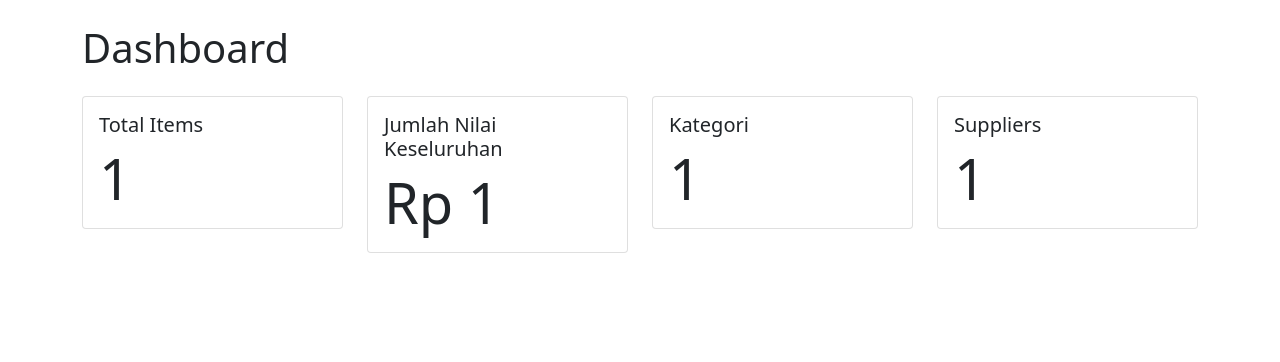
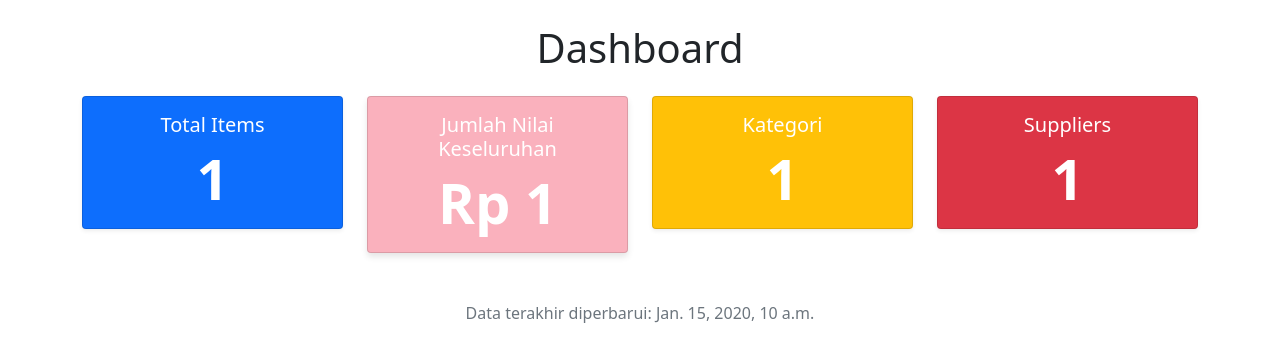
Before and after one commit to Firdaus-Youichi/BackEnd---Sistem-Manajemen-Inventory, a Django app: template Manajemen_Inventory/app/core/templates/dashboard.html in a window 1280 px wide. Shown: the part 56-418 px from the top of the page. Run offline with Django 5.2, Linux system fonts and the light colour scheme; the template is opened without the code that fills it: most values are stand-ins (such as "Sample title", 1, 10 or a date in 2020).

Commit message:
Modify design

```diff
--- a/Manajemen_Inventory/app/core/templates/dashboard.html
+++ b/Manajemen_Inventory/app/core/templates/dashboard.html
@@ -1,38 +1,51 @@
-{% extends 'base.html' %} {% block content %}
-<h1>Dashboard</h1>
+{% extends 'base.html' %}
+{% block content %}
+<h1 class="text-center my-4">Dashboard</h1>
 
-<div class="row mt-4">
-  <div class="col-md-3">
-    <div class="card">
-      <div class="card-body">
+<div class="row">
+  <!-- Total Items -->
+  <div class="col-md-3 mb-4">
+    <div class="card text-white bg-primary shadow-sm">
+      <div class="card-body text-center">
         <h5 class="card-title">Total Items</h5>
-        <p class="card-text display-4">{{ total_items }}</p>
+        <p class="card-text display-4 fw-bold">{{ total_items }}</p>
       </div>
     </div>
   </div>
-  <div class="col-md-3">
-    <div class="card">
-      <div class="card-body">
+
+  <!-- Total Stock Value -->
+  <div class="col-md-3 mb-4">
+    <div class="card text-white" style="background-color: #fab1bd; box-shadow: 0 4px 6px rgba(0, 0, 0, 0.1);">
+      <div class="card-body text-center">
         <h5 class="card-title">Jumlah Nilai Keseluruhan</h5>
-        <p class="card-text display-4">Rp {{ total_stock_value }}</p>
+        <p class="card-text display-4 fw-bold">Rp {{ total_stock_value }}</p>
       </div>
     </div>
   </div>
-  <div class="col-md-3">
-    <div class="card">
-      <div class="card-body">
+
+  <!-- Total Categories -->
+  <div class="col-md-3 mb-4">
+    <div class="card text-white bg-warning shadow-sm">
+      <div class="card-body text-center">
         <h5 class="card-title">Kategori</h5>
-        <p class="card-text display-4">{{ total_categories }}</p>
+        <p class="card-text display-4 fw-bold">{{ total_categories }}</p>
       </div>
     </div>
   </div>
-  <div class="col-md-3">
-    <div class="card">
-      <div class="card-body">
+
+  <!-- Total Suppliers -->
+  <div class="col-md-3 mb-4">
+    <div class="card text-white bg-danger shadow-sm">
+      <div class="card-body text-center">
         <h5 class="card-title">Suppliers</h5>
-        <p class="card-text display-4">{{ total_suppliers }}</p>
+        <p class="card-text display-4 fw-bold">{{ total_suppliers }}</p>
       </div>
     </div>
   </div>
 </div>
+
+<!-- Optional: Add a Footer -->
+<div class="mt-4 text-center">
+  <p class="text-muted">Data terakhir diperbarui: {{ last_updated }}</p>
+</div>
 {% endblock %}
```
Also changed, not shown: 17 other files.
